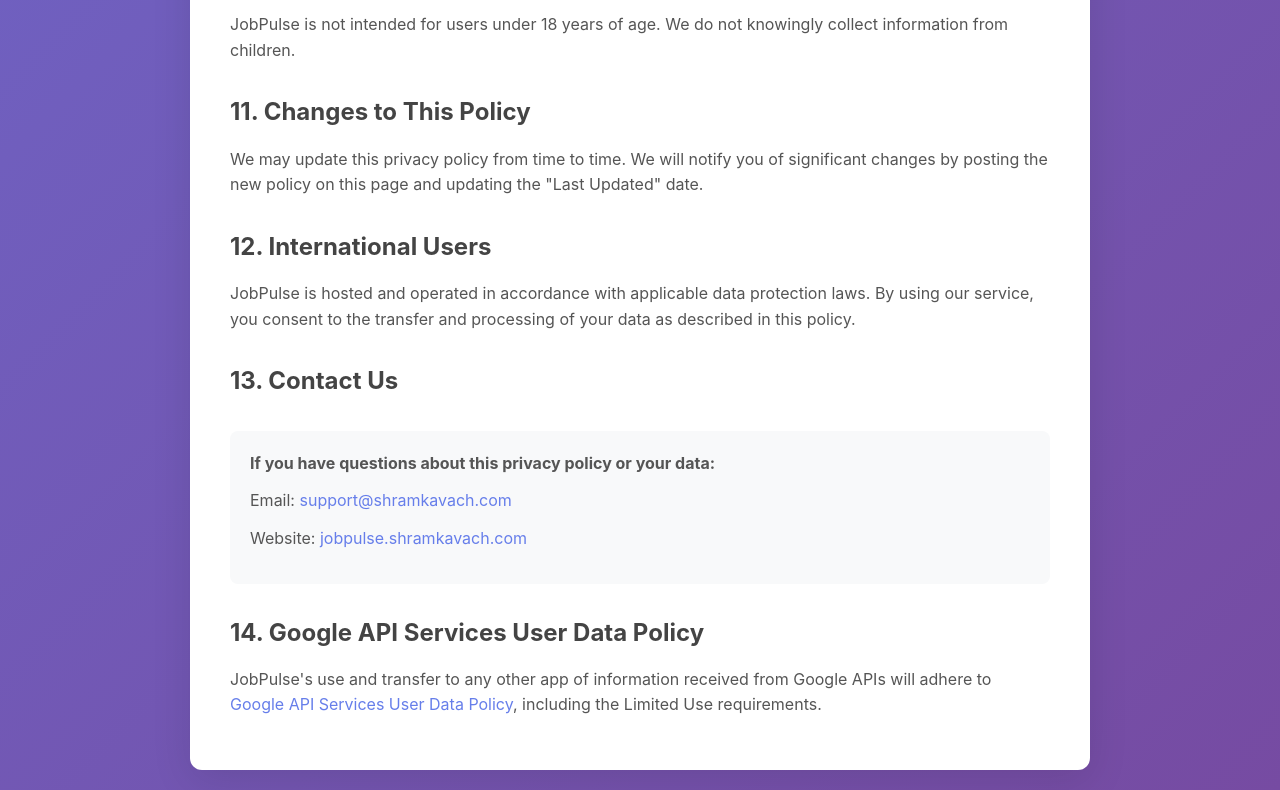
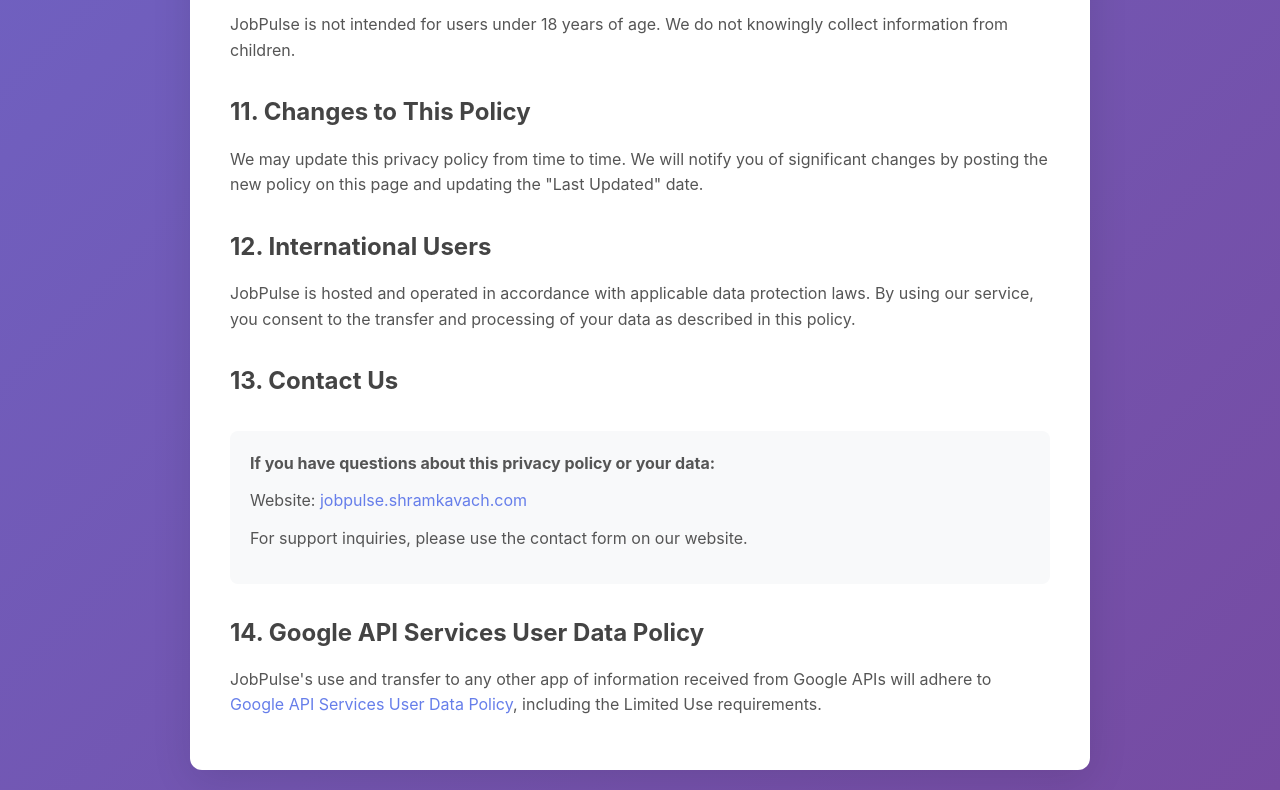
Before and after one commit to jaswanth-mjy/jobpulse, a plain HTML site: page frontend/privacy-policy.html in a window 1280 px wide. Shown: the part 3028-3818 px from the top of the page. Drawn offline with Linux system fonts and the light colour scheme.

Commit message:
fix: Remove non-existent support email from legal pages

```diff
--- a/frontend/privacy-policy.html
+++ b/frontend/privacy-policy.html
@@ -191,8 +191,8 @@
         <h2>13. Contact Us</h2>
         <div class="contact-info">
             <p><strong>If you have questions about this privacy policy or your data:</strong></p>
-            <p>Email: <a href="mailto:support@shramkavach.com">support@shramkavach.com</a></p>
             <p>Website: <a href="https://jobpulse.shramkavach.com">jobpulse.shramkavach.com</a></p>
+            <p>For support inquiries, please use the contact form on our website.</p>
         </div>
 
         <h2>14. Google API Services User Data Policy</h2>
```
Also changed, not shown: frontend/terms-of-service.html (+1 -1 lines).
